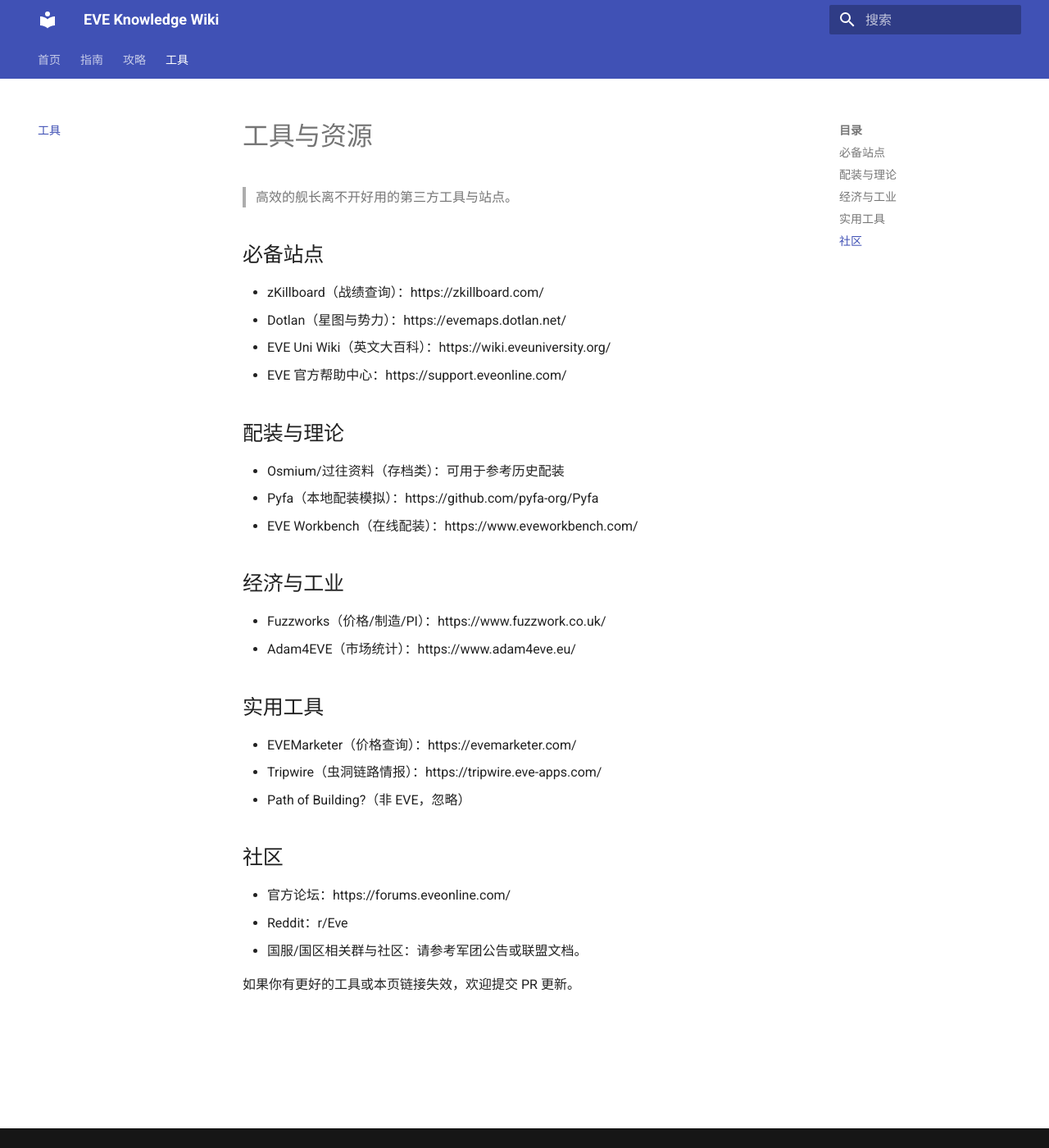
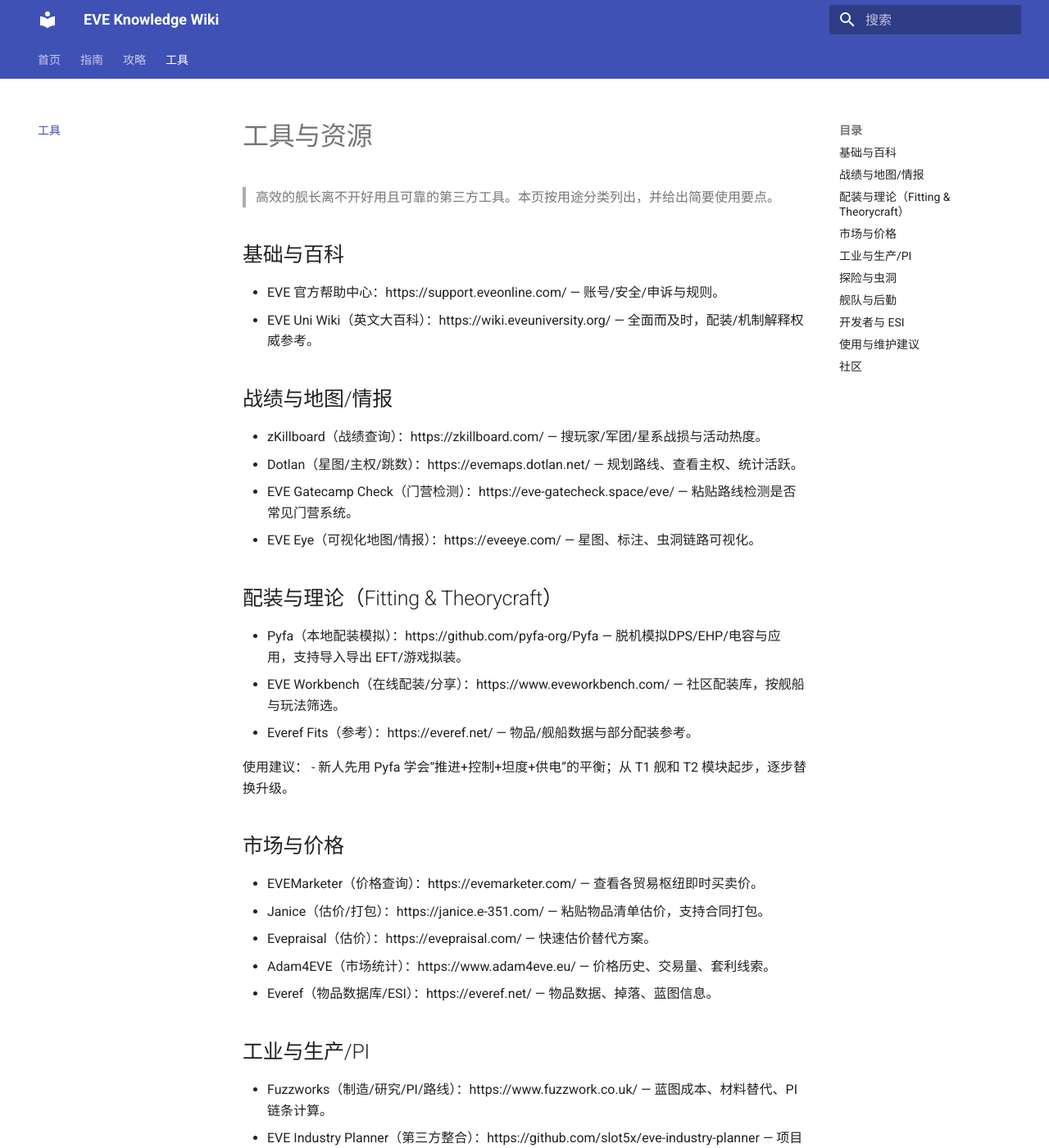
Before and after one commit to bilegole/knowledge, an MkDocs documentation site: the page built from docs/tools.md, in a window 1280 px wide and 1400 px high. Shown: the whole window at 82% size. Built offline with MkDocs 1.6.1 and Material for MkDocs 9.7.7, drawn with Linux system fonts in a browser that asks for light colours; some of the changed text lies outside the part shown.

Commit message:
完成了一次内容补充

```diff
--- a/docs/guide/pve-overview.md
+++ b/docs/guide/pve-overview.md
@@ -1,31 +1,53 @@
 # PVE 概览
 
-> 新人从 PVE 入手能稳定积累资金与经验。本页给出方向性建议。
+> 新人从 PVE 入手能稳定积累资金与经验。本页提供清晰的选择、进阶与效率方法。
 
-## 常见 PVE 活动
-- 代理人任务：从 L1 到 L4 逐步提升，建议从护卫/驱逐到巡洋/战巡过渡。
-- 探险：扫描信号，进入遗迹/数据遗址，收益波动较大但上限更高。
-- 挖矿：稳定但枯燥，推荐配合压矿舰与护卫护航。
-- 异常（Anomaly）与带赏金的 NPC 刷怪：多见于低安/零安。
+## 常见 PVE 活动与难度/收益参考
+- 代理人任务（L1→L4→势力任务）：
+  - 难度：逐级上升；
+  - 参考收益：L3 15–25M ISK/h，L4 30–60M ISK/h（随船与效率浮动）；
+  - 要点：了解阵营抗性、任务触发，准备合适弹药与抗性。
+- 探险（遗迹/数据/战斗信号）：
+  - 难度：中（高安/低安）到高（零安/虫洞）；
+  - 收益：波动大，上限高（单次 50M+ 常见）；
+  - 要点：扫描强度、解密技能、规避与轻装快速运输。
+- 异常/带赏金 NPC（Anomaly/Ratting）：
+  - 零安/泥潭空间收益较高，需舰队与情报支持；
+  - 要点：场控、触发与刷怪节奏管理。
+- 挖矿与行星开发（PI）：
+  - 挖矿稳定且依赖舰队保障；PI 为被动收入补充。
 
-## 舰船建议（入门）
-- 高安任务：
-  - 护卫/驱逐：L1/L2；
-  - 巡洋：L3 过渡；
-  - 战巡/战列：L4。
-- 探险：扫描护卫（赫门/探索舰）+ 机动性强的快速船。
+## 入门舰船与过渡路径
+- 任务：护卫/驱逐（L1/L2） → 巡洋（L3） → 战巡/战列（L4）。
+- 探险：T1 探索护卫 → T2 探索舰（赫门/赫卡）→ 兼顾战斗的多用途舰。
+- 异常：小队从 T1 巡洋起步 → 战巡/战列或 doktrine 船。
 
-## 基础配装思路
-- 先活下来：推进（AB/MWD）+ 修理（装甲修或盾回）+ 电容管理；
-- 再打得到：根据敌人抗性调弹药，保证命中（跟踪/射程/导弹飞行参数）；
-- 再打得动：电容稳定或可控，必要时超载。
+## 配装通用原则（适用于多数组合）
+- 生存三件套：推进（AB/MWD）+ 修理（装甲修/盾回）+ 抗性（硬抗/抗性涂层）。
+- 控制与应用：保证命中（跟踪/射程/导弹速度爆速）与“留怪”（网/Scram 仅在需要时）。
+- 电容管理：优先确保“关键循环稳定”，其余通过热量或周期控制。
+- 弹药选择：按敌对阵营抗性切换（天使→爆/动，蛇人→热/动，古斯塔→动/热，血袭→电/热，天蛇→电/动）。
 
-## 收益提升建议
-- 学会用“弹药选择”和“抗性调适”提升效率；
-- 提前做情报，减少跑路；
-- 规划技能树，解锁 T2 武器与关键支援技能；
-- 与军团结队提高刷怪效率与安全性。
+## 核心技能路线（新手优先）
+- 舰船与武器：解锁目标舰的 T2 武器与对应弹药；
+- 坦度：Hull/Armor/Shield Upgrades、Mechanics、Hull/Armor/Shield Compensation；
+- 供电与导航：Capacitor Management/Systems、Afterburner/High Speed Maneuvering、Navigation；
+- 探险：Astrometrics 系列、Hacking/Archaeology；
+- 通用：Target Management、Long Range Targeting、Weapon Upgrades/Advanced Weapon Upgrades。
+
+## 提升效率的做法
+- 任务准备清单：
+  - 预读任务触发与需要携带的物品（如加密器/任务货物）；
+  - 在 Pyfa 预演抗性与电容；
+  - 携带备用弹药与无人机种类（轻/中/重/哨戒按需）。
+- 路线与驻点：靠近贸易枢纽与维修点，减少跑路时间。
+- 资产与风险：高价值战利品及时回程或使用隐轰/运输舰，避免被探。
+
+## 每日/每周例行（示例）
+- 每日：检查代理人可接任务、扫描 3–5 个信号、处理 PI 产线、维护弹药库存。
+- 每周：回顾收益与损失，优化配装与技能队列；清理仓库并打包出售。
 
 ## 风险提示
-- 留意任务房间触发条件与战利品价值，避免被探进来“摸尸”；
-- 高价值运货请使用隐轰/运输舰或拆分运输。
+- 了解房间触发与增援，避免误触导致崩盘；
+- 零安/低安刷怪务必建立情报链（本地+侦察+zkb 查询）；
+- 高价值运货拆分、隐蔽、规避路段，避免被扫描与伏击。
--- a/docs/guide/pvp-overview.md
+++ b/docs/guide/pvp-overview.md
@@ -1,37 +1,53 @@
 # PVP 概览
 
-> EVE 的灵魂是 PVP。理解基本机制与分工，会让你更快享受战斗乐趣。
+> EVE 的灵魂是 PVP。掌握基本机制、分工与纪律，就能快速融入战斗。
 
-## PVP 形态
-- 小队（Small gang）：灵活、强调个人操作与配合；
-- 舰队（Fleet）：讲究纪律与指挥（FC），分工明确；
-- 场控（Gate/Station 控制）、游走（Roam）、伏击（Ambush）、战争（War）。
+## 形态与场景
+- 小队（Small gang）：强调个人操作与配合，常见于低安/零安游走；
+- 舰队（Fleet）：听从 FC 指挥，按 Doktrine 配装；
+- 场控（Gate/Station）、游走（Roam）、伏击（Ambush）、结构战（Structure）。
 
-## 基本分工
-- Tackle（拦截）：点网、阻断/扰频，负责“留船”；
-- DPS（输出）：短程爆发/中远程投射；
-- Logi（后勤）：甲/盾维修；
-- EWAR（电子战）：干扰、阻尼、涂油、能量中和等；
-- Links/Boost（增益）：指挥舰或注印加成。
+## 角色分工
+- Tackle（拦截/留人）：点（长扰断）/碾（短扰频）/网；
+- DPS（输出）：近程爆发/远程投射；
+- Logi（后勤）：护盾/装甲链；
+- EWAR（电子战）：干扰、阻尼、涂油、能量中和/吸取；
+- Links/Boost（增益）：指挥舰/注印；
+- Scout（斥候）：前出探路与目标确认。
 
-## 入门建议
-- 从拦截与后勤学起，成本低且学习效率高；
-- 跟随 FC 指挥：
-  - 锁定优先级；
-  - 集火与撤退口令；
-  - 跳桥/跃迁/集合点纪律；
-- 学会使用超载与热量管理。
+## 关键机制速记
+- 距离与投射：保持在自身最佳应用区间（最优+过载/弹药加成）。
+- 签名半径与横向速度（Sig/Transversal）：体型越小、横向越高越难被命中；
+- 推进与控制：AB 更抗网，MWD 更快但怕 Scram；被网/被 Scram 时考虑超载与换向；
+- 热量（Overheat）：关键时刻过载推进/控制/武器，战后立刻关热以免烧毁；
+- 定向扫描（D-scan）：15–30 秒一次，判断来援与是否暴露。
 
-## 生存与意识
-- 进入战区前做情报（本地人数、zkb 战绩、Dotlan 活跃度）；
-- 开战前调抗、预热推进与控制模块；
-- 保持速度与横向速度（Transversal）以降低被命中率；
-- 适时脱离：电容告警、后勤链断、被集火无法顶住时及时撤退。
+## 出击前清单（Checklist）
+- 更新情报：查看线路安全、目标活动（zkb/Dotlan）。
+- 舰船状态：弹药/脚本/纳米修理膏/增效剂充足；推进与控制模块放在顺手位置。
+- 书签：集合点、星门外侧战术点（200–300km）、安全点与返场点。
+- 热量：预热推进+关键控制，避免战斗中慌乱。
 
-## 常见错误
-- 无情报乱撞；
-- 脱离舰队单走；
-- 不看指挥频道与广播；
-- 过早或过度超载导致模块损坏。
+## 小队与舰队作战要领
+- 跟随 FC：
+  - 锁定广播优先级；
+  - 集火、拉网、撤退口令严格执行；
+  - 舰队锚定（Anchor）与速度指令保持一致。
+- 后勤协同：保持链路与电容，优先顶 FC 指定目标。
+- 目标选择：避开克制你的船型与弹药，挑单拆弱，避免上头追远。
 
-建议在低成本船上反复练习，逐步升级投入。
+## 常见错误与规避
+- 无情报硬撞；
+- 推进没开或方向错误导致被贴脸/被风筝；
+- 热量管理失败（战前不预热、战后不降温）；
+- 广播/语音不看不听；
+- 为击杀贪追过深，导致被反包围。
+
+## 必备快捷操作（建议绑定）
+- 停止舰船、接近、保持、环绕、手动对齐；
+- 过载所有武器/推进/中槽；
+- 广播需要护甲/护盾/电容；
+- 定向扫描快捷键；
+- 开关安全限制（仅在需要时）。
+
+建议从低成本舰船开始练习（T1 护卫/驱逐），记录复盘要点，逐步升级投入。
--- a/docs/tools.md
+++ b/docs/tools.md
@@ -1,30 +1,59 @@
 # 工具与资源
 
-> 高效的舰长离不开好用的第三方工具与站点。
+> 高效的舰长离不开好用且可靠的第三方工具。本页按用途分类列出，并给出简要使用要点。
 
-## 必备站点
-- zKillboard（战绩查询）：https://zkillboard.com/
-- Dotlan（星图与势力）：https://evemaps.dotlan.net/
-- EVE Uni Wiki（英文大百科）：https://wiki.eveuniversity.org/
-- EVE 官方帮助中心：https://support.eveonline.com/
+## 基础与百科
+- EVE 官方帮助中心：https://support.eveonline.com/ — 账号/安全/申诉与规则。
+- EVE Uni Wiki（英文大百科）：https://wiki.eveuniversity.org/ — 全面而及时，配装/机制解释权威参考。
 
-## 配装与理论
-- Osmium/过往资料（存档类）：可用于参考历史配装
-- Pyfa（本地配装模拟）：https://github.com/pyfa-org/Pyfa
-- EVE Workbench（在线配装）：https://www.eveworkbench.com/
+## 战绩与地图/情报
+- zKillboard（战绩查询）：https://zkillboard.com/ — 搜玩家/军团/星系战损与活动热度。
+- Dotlan（星图/主权/跳数）：https://evemaps.dotlan.net/ — 规划路线、查看主权、统计活跃。
+- EVE Gatecamp Check（门营检测）：https://eve-gatecheck.space/eve/ — 粘贴路线检测是否常见门营系统。
+- EVE Eye（可视化地图/情报）：https://eveeye.com/ — 星图、标注、虫洞链路可视化。
 
-## 经济与工业
-- Fuzzworks（价格/制造/PI）：https://www.fuzzwork.co.uk/
-- Adam4EVE（市场统计）：https://www.adam4eve.eu/
+## 配装与理论（Fitting & Theorycraft）
+- Pyfa（本地配装模拟）：https://github.com/pyfa-org/Pyfa — 脱机模拟DPS/EHP/电容与应用，支持导入导出 EFT/游戏拟装。
+- EVE Workbench（在线配装/分享）：https://www.eveworkbench.com/ — 社区配装库，按舰船与玩法筛选。
+- Everef Fits（参考）：https://everef.net/ — 物品/舰船数据与部分配装参考。
 
-## 实用工具
-- EVEMarketer（价格查询）：https://evemarketer.com/
-- Tripwire（虫洞链路情报）：https://tripwire.eve-apps.com/
-- Path of Building?（非 EVE，忽略）
+使用建议：
+- 新人先用 Pyfa 学会“推进+控制+坦度+供电”的平衡；从 T1 舰和 T2 模块起步，逐步替换升级。
+
+## 市场与价格
+- EVEMarketer（价格查询）：https://evemarketer.com/ — 查看各贸易枢纽即时买卖价。
+- Janice（估价/打包）：https://janice.e-351.com/ — 粘贴物品清单估价，支持合同打包。
+- Evepraisal（估价）：https://evepraisal.com/ — 快速估价替代方案。
+- Adam4EVE（市场统计）：https://www.adam4eve.eu/ — 价格历史、交易量、套利线索。
+- Everef（物品数据库/ESI）：https://everef.net/ — 物品数据、掉落、蓝图信息。
+
+## 工业与生产/PI
+- Fuzzworks（制造/研究/PI/路线）：https://www.fuzzwork.co.uk/ — 蓝图成本、材料替代、PI 链条计算。
+- EVE Industry Planner（第三方整合）：https://github.com/slot5x/eve-industry-planner — 项目化管理制造链（开源）。
+- PI 工具（行星开发）：https://hanns.io/pi/ 或 https://github.com/effone/PI-Tool — 规划工厂布局与产出。
+
+## 探险与虫洞
+- Tripwire（虫洞链路情报）：https://tripwire.eve-apps.com/ — 团队化记录虫洞标记、状态与链路。
+- Pathfinder（虫洞地图）：https://www.pathfinder-w.space/ — 另一个常用虫洞制图工具。
+- Anoik.is（虫洞静态信息）：https://anoik.is/ — 查询虫洞类别与静态口。
+
+## 舰队与后勤
+- Fleet-Up（舰队配装与学训）：https://fleet-up.com/ — 舰队 doktrine 管理与配装共享。
+- Locator Agent Tool（定位代理查询）：https://locator.evescout.space/ — 查询可用定位代理与费用。
+
+## 开发者与 ESI
+- EVE Swagger Interface（API 文档）：https://esi.evetech.net/ — 官方 ESI 接口。
+-esi.tools（ESI 辅助）：https://esi.evetech.net/ui/ 与 https://evetech.github.io — 调试与OpenAPI。
+
+## 使用与维护建议
+- 路线规划：Dotlan + Gatecamp Check 联用，危险系统绕行或准备支援。
+- 配装验证：先在 Pyfa 验证电容/应用/抗性，再上舰试飞；不要盲从社区流行装。
+- 估价对冲：Janice 与 Evepraisal 双开，取中位数，避免异常价误判。
+- 镜像站/不可用时：优先使用替代项（如 Tripwire ⇄ Pathfinder，EVEMarketer ⇄ Everef/Adam4EVE）。
 
 ## 社区
 - 官方论坛：https://forums.eveonline.com/
-- Reddit：r/Eve
+- Reddit：https://www.reddit.com/r/Eve/
 - 国服/国区相关群与社区：请参考军团公告或联盟文档。
 
-如果你有更好的工具或本页链接失效，欢迎提交 PR 更新。
+若你有更好的工具或本页链接失效，欢迎提交 PR 更新（请附用途与一句话说明）。
```
